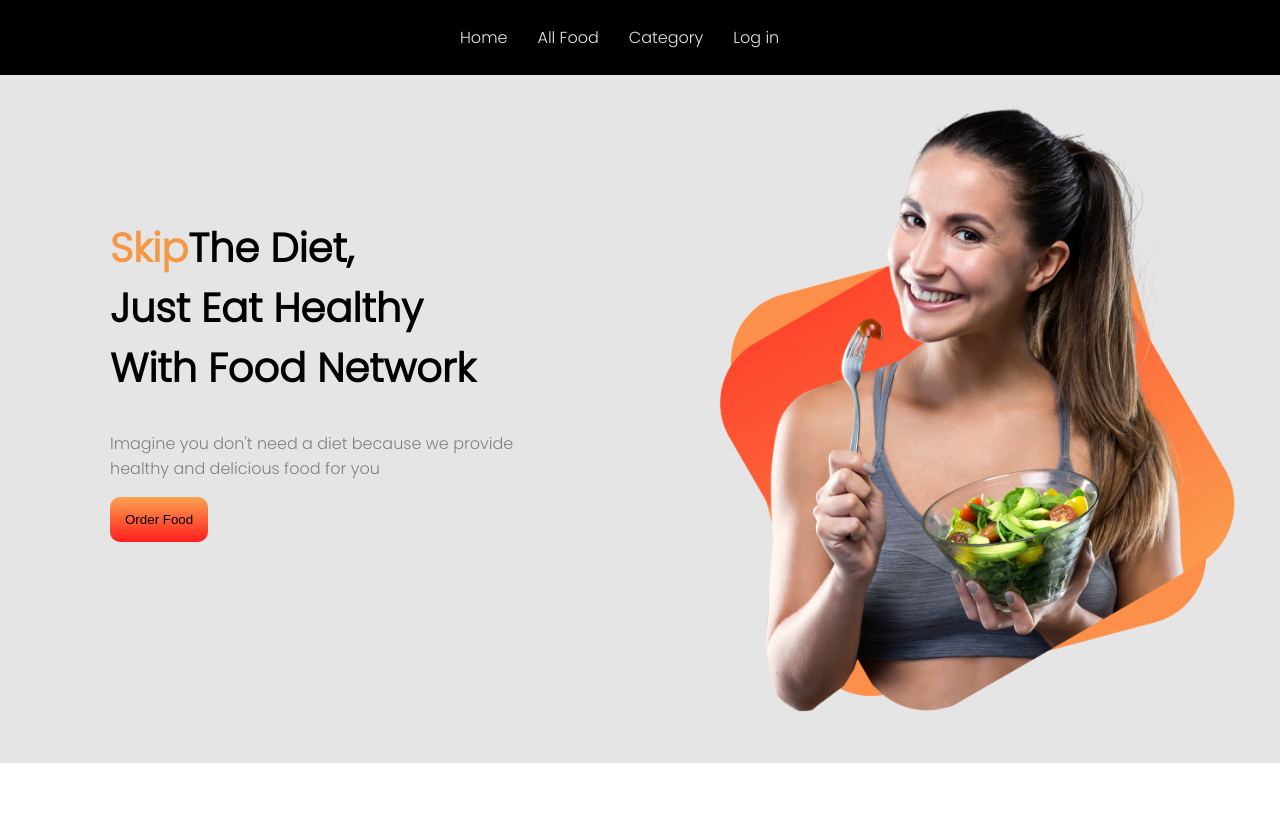
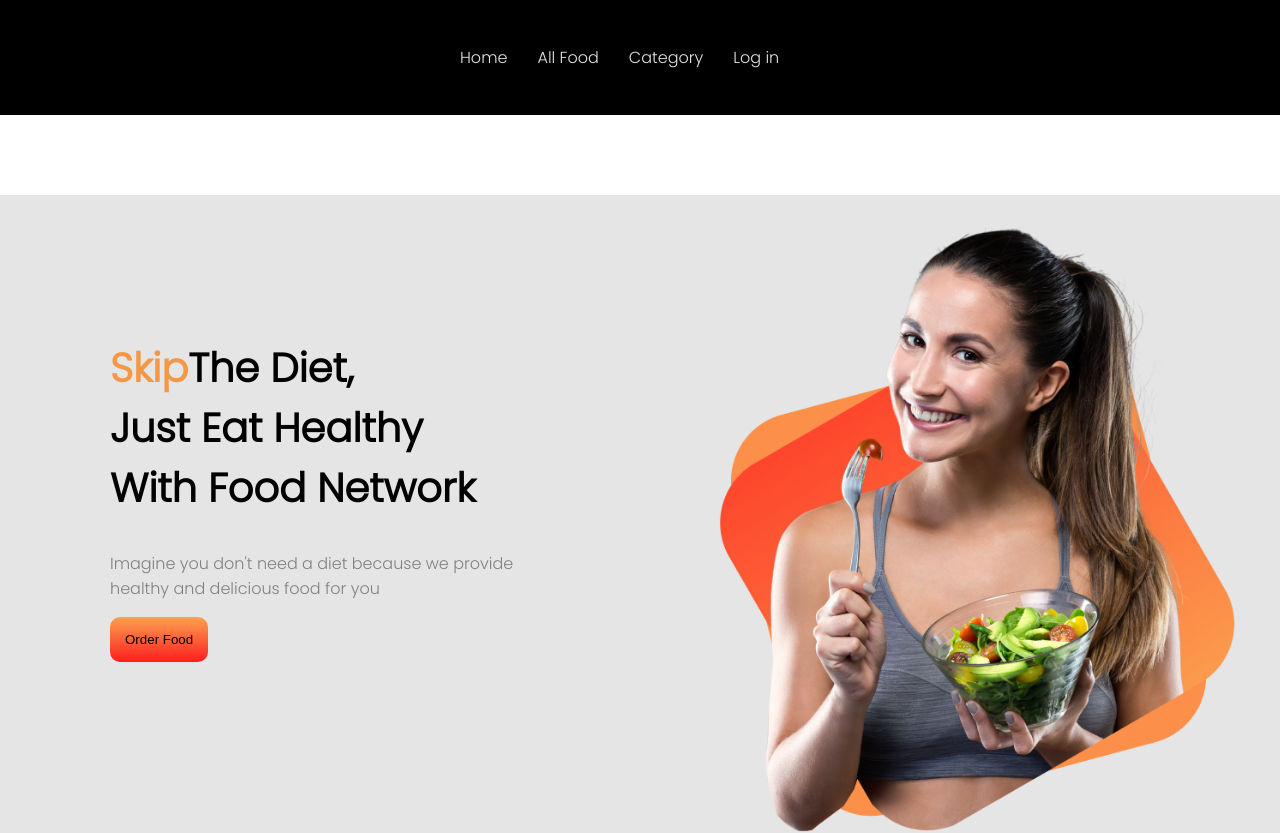
Before and after one commit to riktasiddique/food-network, a plain HTML site: page index.html in a window 1280 px wide. Shown: the top 833 px of the page. Drawn offline with Linux system fonts and the light colour scheme.

Commit message:
second commit

```diff
--- a/style.css
+++ b/style.css
@@ -6,7 +6,8 @@ body{
 .nav-section{
     background-color: black;
     color: #E5E5E5;
-    padding: 10px 10px;
+    padding: 30px 10px;
+    margin-bottom: 80px;
 }
 li{
     margin: 15px 15px;
```
